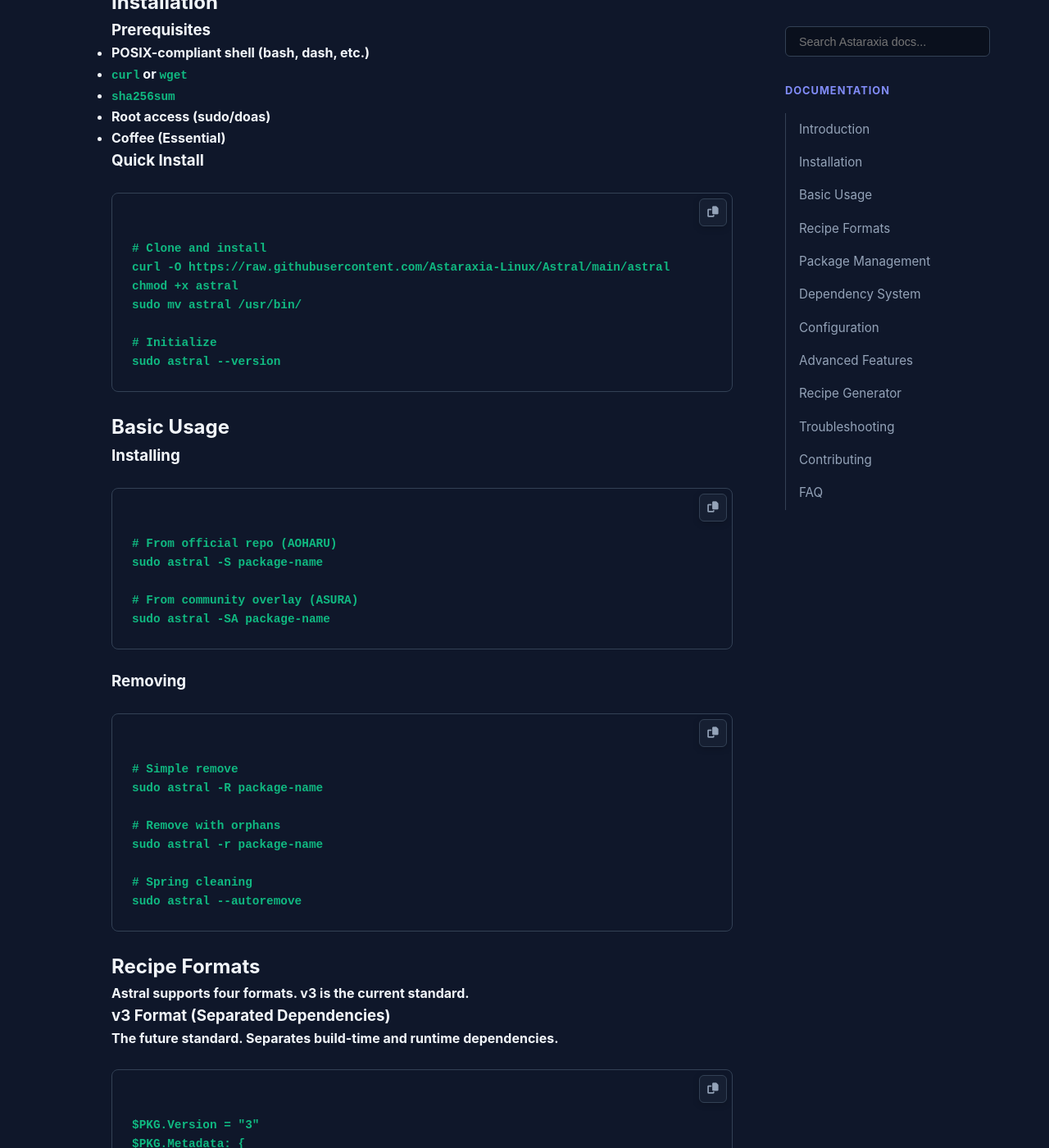
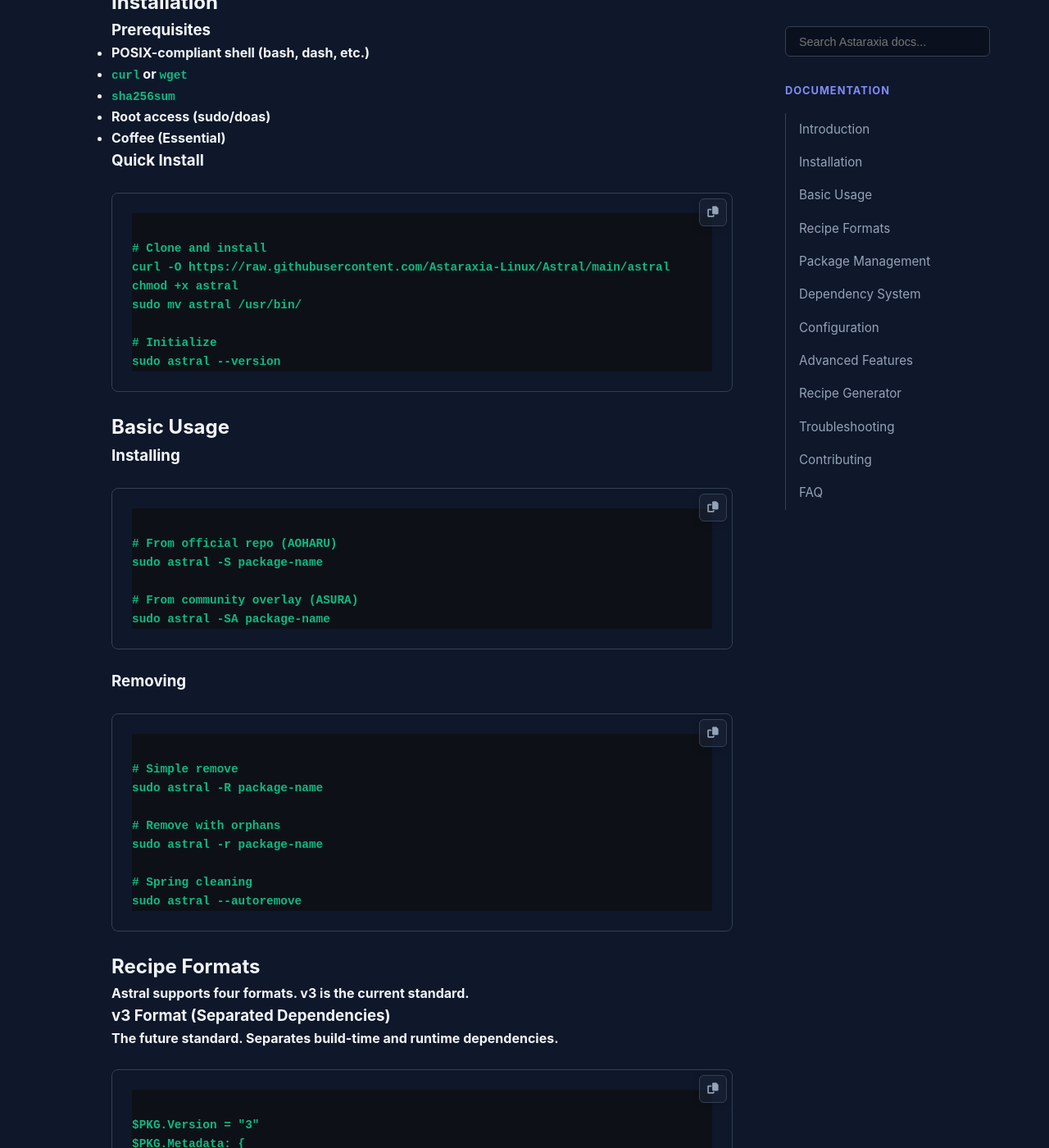
Before and after one commit to Astaraxia-Linux/astaraxia-linux.github.io, a Jekyll site: the page built from docus/astral.html, in a window 1280 px wide and 1400 px high, scrolled down 1430 px. Shown: the whole window at 82% size. Built offline with Jekyll 4.4.1, drawn with Linux system fonts in a browser that asks for light colours.

Commit message:
Update docs.html

```diff
--- a/_layouts/docs.html
+++ b/_layouts/docs.html
@@ -289,6 +289,7 @@
         pre code {
             display: block;
             padding-top: 2rem; /* The 'gutter' for the button */
+            background: #0D1117;
         }
 
         /* --- MOBILE FIXES --- */
```
